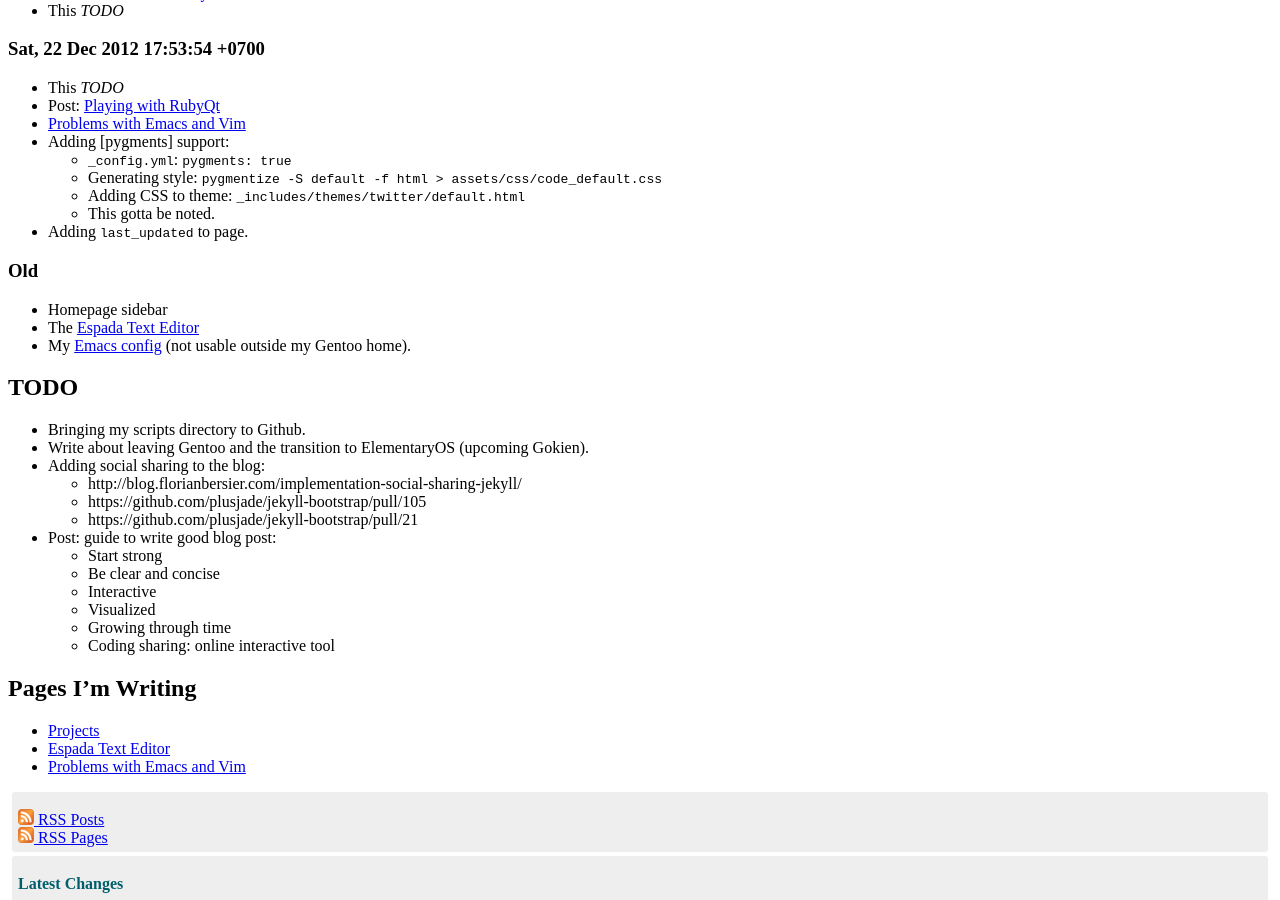
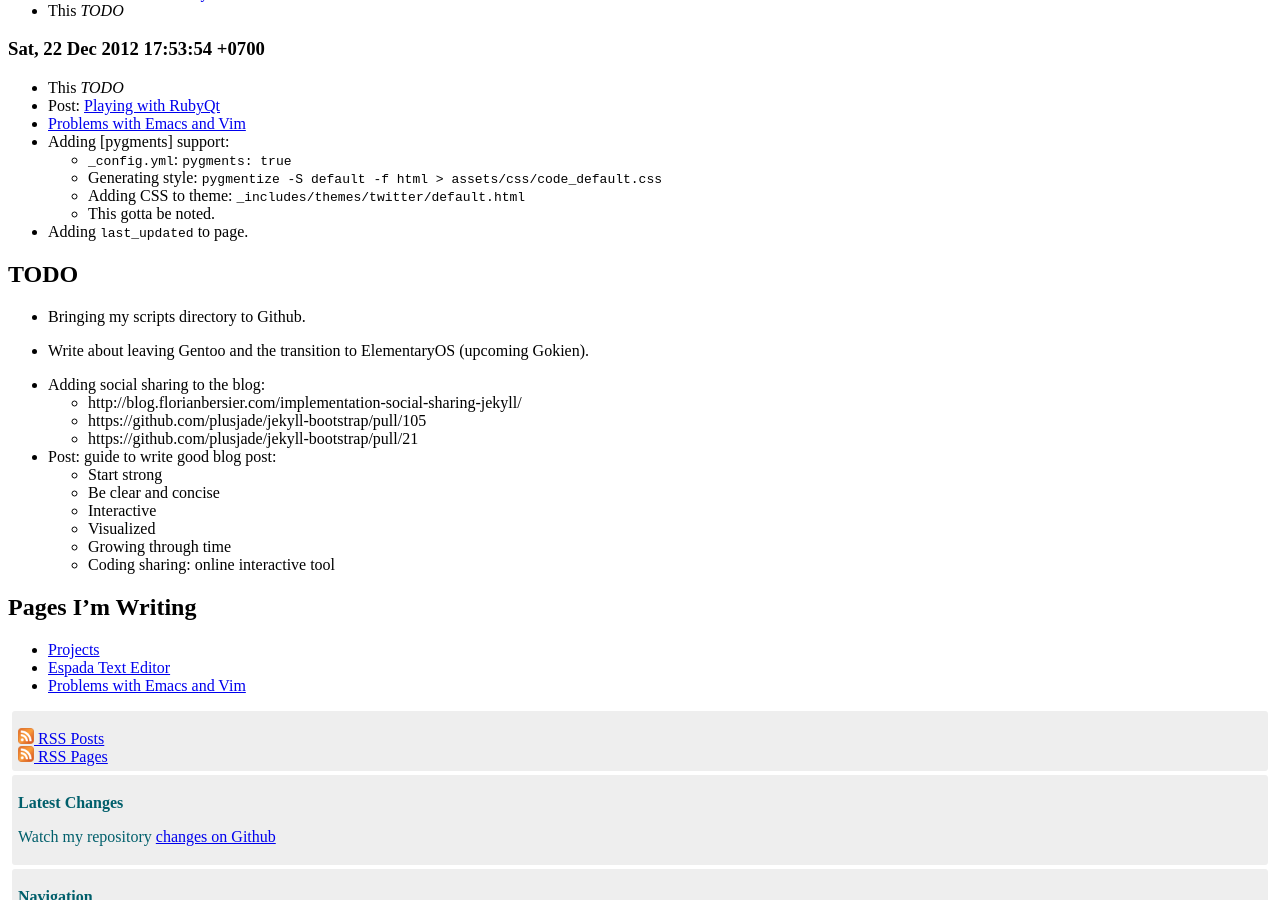
Before and after one commit to cmpitg/cmpitg.github.com, a Jekyll site: the page built from index.md, in a window 1280 px wide and 900 px high, scrolled down 790 px. Built offline with Jekyll 4.4.1, drawn with Linux system fonts in a browser that asks for light colours.

Commit message:
Updated index

```diff
--- a/index.md
+++ b/index.md
@@ -47,20 +47,17 @@ last_updated: Tue, 19 Feb 2013 00:39:15 +0700
   - This gotta be noted.
 * Adding `last_updated` to page.
 
-### Old
-
-* Homepage sidebar
-* The [Espada Text Editor](/projects/espada-text.html)
-* My [Emacs config](https://github.com/CMPITG/emacs-config) (not usable outside my Gentoo home).
-
 ## TODO
 
 * Bringing my scripts directory to Github.
+
 * Write about leaving Gentoo and the transition to ElementaryOS (upcoming Gokien).
+
 * Adding social sharing to the blog:
   - http://blog.florianbersier.com/implementation-social-sharing-jekyll/
   - https://github.com/plusjade/jekyll-bootstrap/pull/105
   - https://github.com/plusjade/jekyll-bootstrap/pull/21
+
 * Post: guide to write good blog post:
   - Start strong
   - Be clear and concise
```
